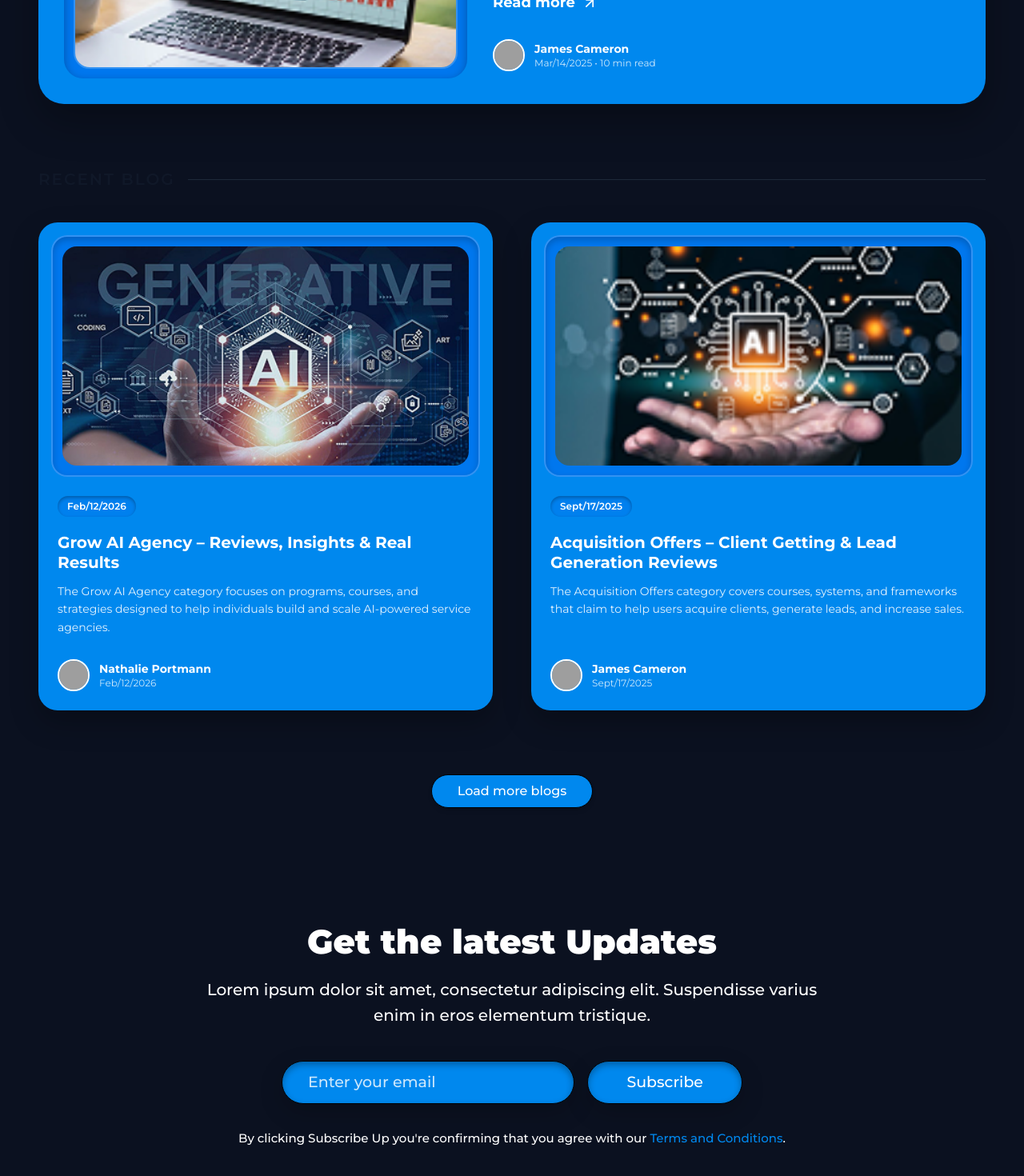
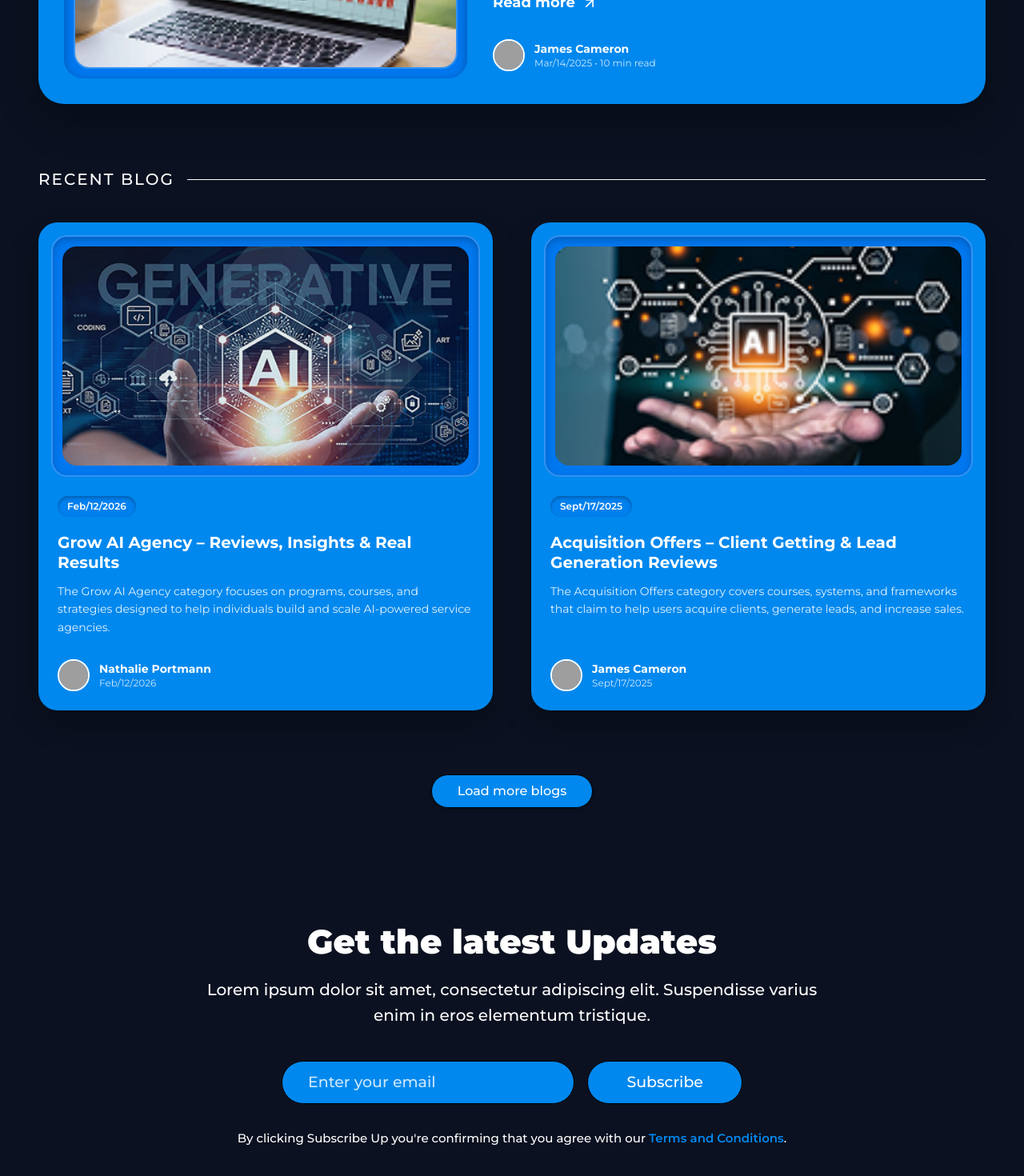
Before and after one commit to farhanali355/ratethecourse, a Next.js app: page /blog in a window 1280 px wide. Shown: the part 1326-2796 px from the top of the page at 80% size. Built offline with nearby package versions, Linux system fonts and the light colour scheme; no server answers; grey boxes are pictures that could not be loaded.

Commit message:
Standardize notifications with sonner and update blog page styling

```diff
--- a/src/app/blog/page.tsx
+++ b/src/app/blog/page.tsx
@@ -20,10 +20,10 @@ export default function BlogPage() {
                 {/* Featured Blog Section */}
                 <div className="mb-20">
                     <div className="flex items-center gap-4 mb-10">
-                        <h2 className="text-lg md:text-xl font-[550] text-gray-900 tracking-[0.1em] whitespace-nowrap">
+                        <h2 className="text-lg md:text-xl font-[450] text-white tracking-[0.1em] whitespace-nowrap">
                             FEATURED BLOG
                         </h2>
-                        <div className="h-px bg-gray-800 flex-1"></div>
+                        <div className="h-px bg-white flex-1"></div>
                     </div>
 
                     <div className="flex flex-col gap-8 md:gap-12">
@@ -36,10 +36,10 @@ export default function BlogPage() {
                 {/* Recent Blog Section */}
                 <div className="mb-20">
                     <div className="flex items-center gap-4 mb-10">
-                        <h2 className="text-lg md:text-xl font-[550] text-gray-900 tracking-[0.1em] whitespace-nowrap">
+                        <h2 className="text-lg md:text-xl font-[450] text-white tracking-[0.1em] whitespace-nowrap">
                             RECENT BLOG
                         </h2>
-                        <div className="h-px bg-gray-800 flex-1"></div>
+                        <div className="h-px bg-white flex-1"></div>
                     </div>
 
                     <div className="grid grid-cols-1 md:grid-cols-2 gap-8 md:gap-x-12 md:gap-y-16">
--- a/src/components/features/blog/BlogSubscription.tsx
+++ b/src/components/features/blog/BlogSubscription.tsx
@@ -1,34 +1,65 @@
 'use client'
 
-import React from 'react'
+import React, { useState } from 'react'
 import Link from 'next/link'
+import { toast } from 'sonner'
 
 export function BlogSubscription() {
+    const [email, setEmail] = useState('');
+
+    const validateEmail = (email: string) => {
+        return String(email)
+            .toLowerCase()
+            .match(
+                /^(([^<>()[\]\\.,;:\s@"]+(\.[^<>()[\]\\.,;:\s@"]+)*)|(".+"))@((\[[0-9]{1,3}\.[0-9]{1,3}\.[0-9]{1,3}\.[0-9]{1,3}\])|(([a-zA-Z\-0-9]+\.)+[a-zA-Z]{2,}))$/
+            );
+    };
+
+    const handleSubscribe = (e: React.FormEvent) => {
+        e.preventDefault();
+
+        if (!email.trim()) {
+            toast.error('Please enter your email before subscribing.');
+            return;
+        }
+
+        if (!validateEmail(email)) {
+            toast.error('Please enter a valid email address.');
+            return;
+        }
+
+        // Simulating a successful subscription
+        toast.success('Thank you for subscribing! Check your inbox for updates.');
+        setEmail('');
+    };
+
     return (
-        <div className="max-w-4xl mx-auto pt-10 pb-20 px-6 text-center">
-            <h2 className="text-[32px] md:text-[42px] font-[850] font-montserrat text-white mb-3">
+        <div className="max-w-4xl mx-auto pt-10 pb-20 px-6 text-center font-montserrat">
+            <h2 className="text-[32px] md:text-[42px] font-[850] text-white mb-3">
                 Get the latest Updates
             </h2>
-            <p className="text-white max-w-[820px] font-[450] mx-auto mb-10 font-montserrat text-[20px] leading-relaxed">
+            <p className="text-white max-w-[820px] font-[450] mx-auto mb-10 text-[20px] leading-relaxed">
                 Lorem ipsum dolor sit amet, consectetur adipiscing elit. Suspendisse varius <br className="hidden md:block" /> enim in eros elementum tristique.
             </p>
 
-            <form className="flex flex-col sm:flex-row gap-4 items-stretch justify-center max-w-xl mx-auto" onSubmit={(e) => e.preventDefault()}>
+            <form className="flex flex-col sm:flex-row gap-4 items-stretch justify-center max-w-xl mx-auto" onSubmit={handleSubscribe}>
                 <input
                     type="email"
                     placeholder="Enter your email"
-                    className="flex-1 px-8 py-3 border border-black rounded-[50px] bg-[#0088EE] text-white placeholder:text-white/80 focus:outline-none transition-all font-montserrat font-medium text-[19px] [box-shadow:0_10px_30px_rgba(0,0,0,0.2),inset_0_4px_8px_rgba(0,0,0,0.3)]"
+                    value={email}
+                    onChange={(e) => setEmail(e.target.value)}
+                    className="flex-1 px-8 py-3 border border-black rounded-[50px] bg-[#0088EE] text-white placeholder:text-white/80 focus:outline-none transition-all font-medium text-[19px] [box-shadow:0_10px_30_rgba(0,0,0,0.2),inset_0_4_8_rgba(0,0,0,0.3)]"
                 />
                 <button
                     type="submit"
-                    className="bg-[#0088EE] text-white border border-black px-12 py-3 rounded-[50px] font-[450] font-montserrat hover:bg-blue-600 transition-all [box-shadow:0_10px_30px_rgba(0,0,0,0.2),inset_0_4px_8px_rgba(0,0,0,0.3)] active:scale-95 whitespace-nowrap text-[19px]"
+                    className="bg-[#0088EE] text-white border border-black px-12 py-3 rounded-[50px] font-[450] hover:bg-blue-600 transition-all [box-shadow:0_10px_30_rgba(0,0,0,0.2),inset_0_4_8_rgba(0,0,0,0.3)] active:scale-95 whitespace-nowrap text-[19px]"
                 >
                     Subscribe
                 </button>
             </form>
 
-            <p className="mt-8 text-[15px] text-white font-montserrat font-[450]">
-                By clicking Subscribe Up you're confirming that you agree with our <Link href="/terms" className="text-[#0088EE] hover:underline">Terms and Conditions</Link>.
+            <p className="mt-8 text-[15px] text-white font-[450]">
+                By clicking Subscribe Up you're confirming that you agree with our <Link href="/terms" className="text-[#0088EE] hover:underline font-semibold">Terms and Conditions</Link>.
             </p>
         </div>
     )
```
